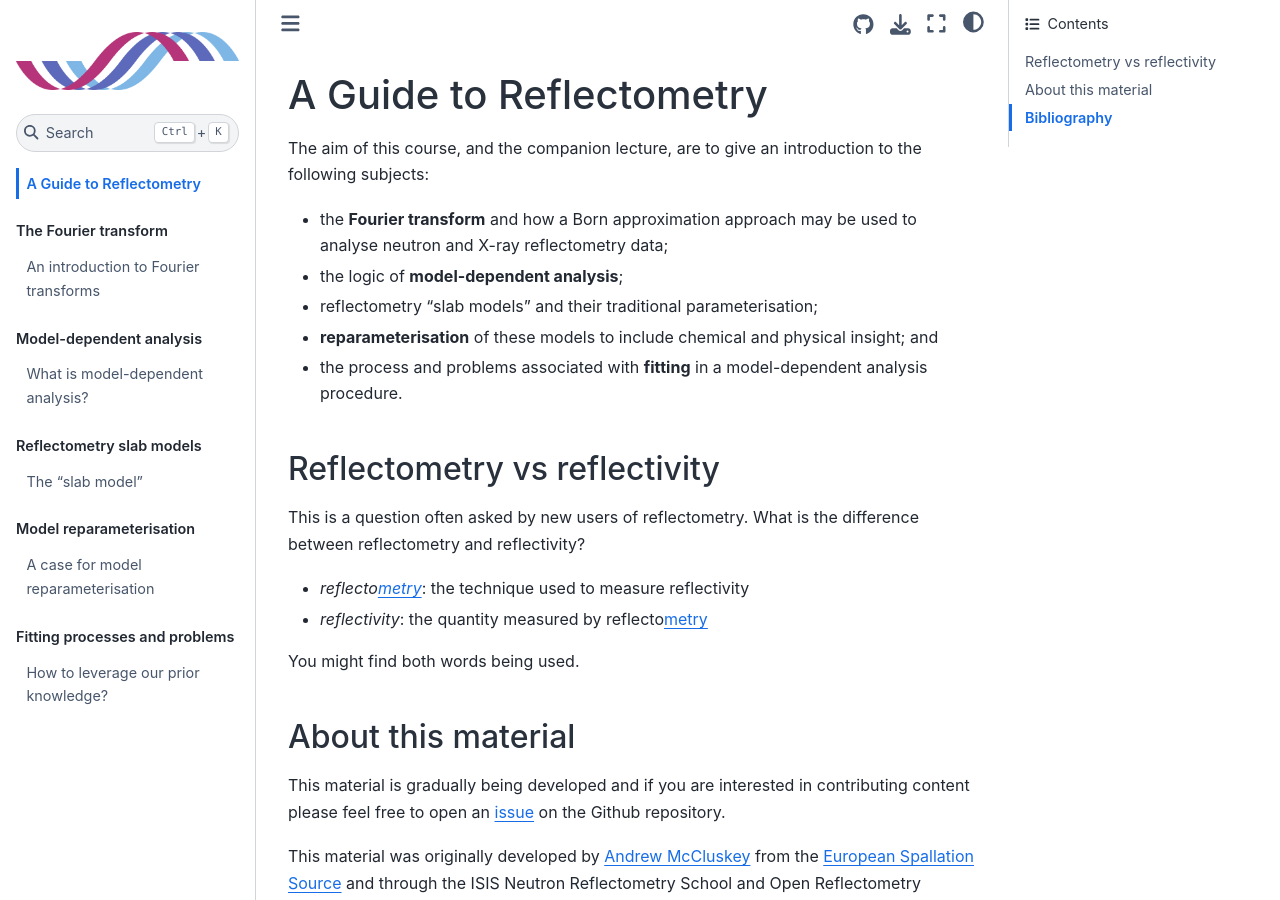
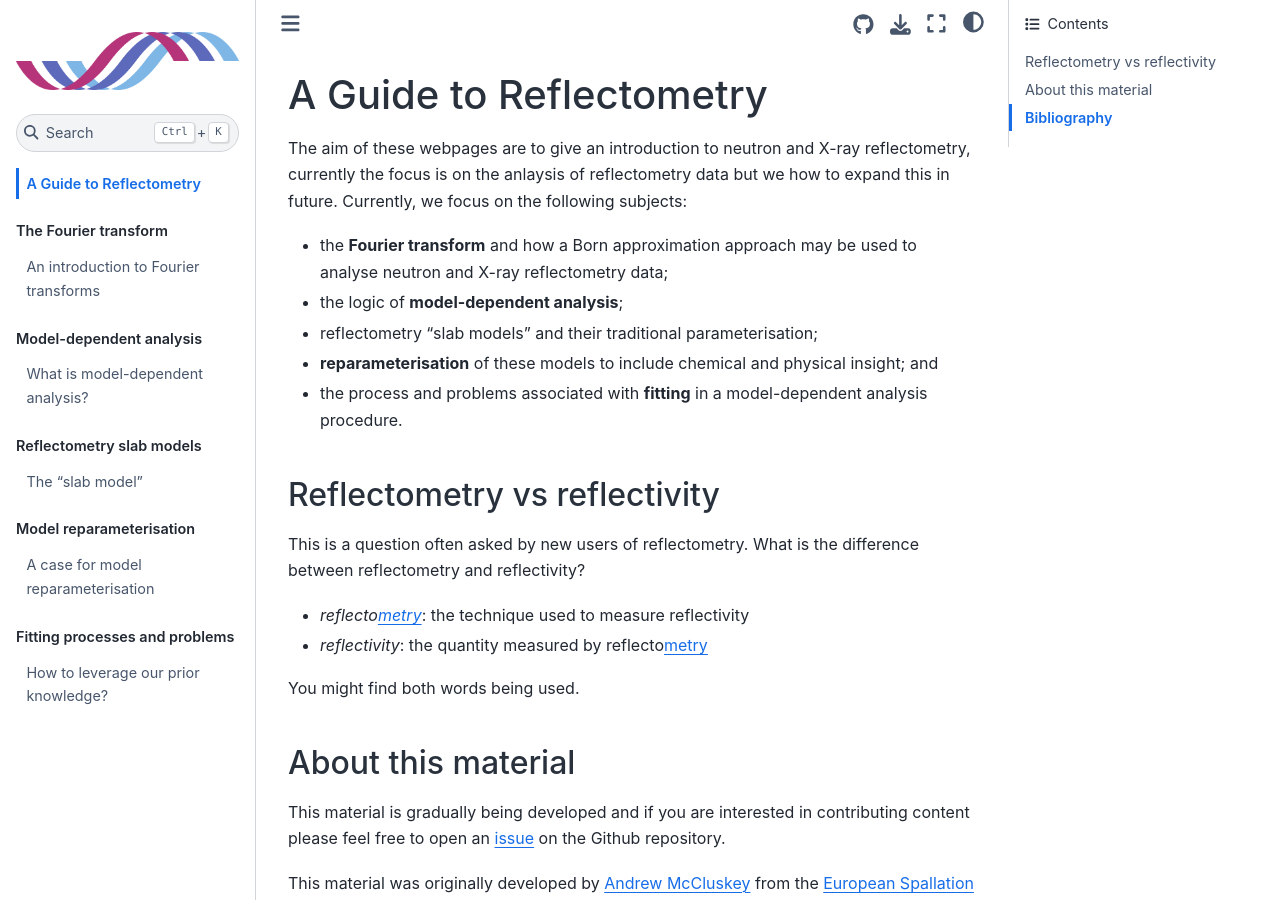
Before and after one commit to arm61/isis_school, a Jupyter Book: the page built from intro.md, in a window 1280 px wide and 900 px high. Built offline with Jupyter Book 1.0.4 settings and Sphinx 7.4.7 and the Sphinx Book theme 1.1.4, drawn with Linux system fonts in a browser that asks for light colours; pages that are not in the unit, such as notebooks, are missing from menus; cross-references to code outside the pages are shown as plain code.

Commit message:
More intro improvements

```diff
--- a/intro.md
+++ b/intro.md
@@ -1,6 +1,7 @@
 # A Guide to Reflectometry
 
-The aim of this course, and the companion lecture, are to give an introduction to the following subjects:
+The aim of these webpages are to give an introduction to neutron and X-ray reflectometry, currently the focus is on the anlaysis of reflectometry data but we how to expand this in future.
+Currently, we focus on the following subjects:
 - the **Fourier transform** and how a Born approximation approach may be used to analyse neutron and X-ray reflectometry data;
 - the logic of **model-dependent analysis**;
 - reflectometry "slab models" and their traditional parameterisation;
```
